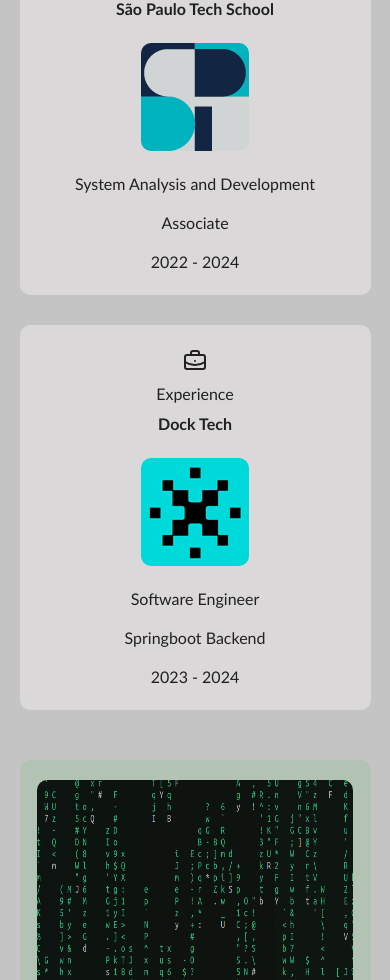
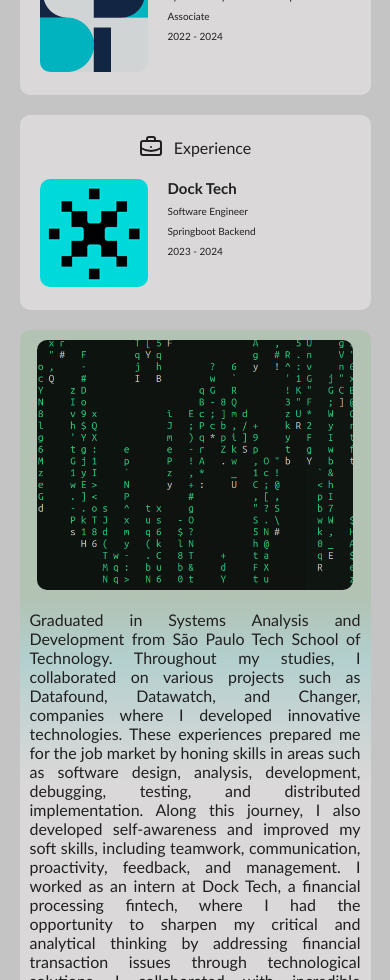
Before and after one commit to matheu5leone/portfolio, a Next.js app: page /portfolio/ in a window 390 px wide. Shown: the part 1020-2000 px from the top of the page. Built offline with nearby package versions, Linux system fonts and the light colour scheme.

Commit message:
responsivity improvement

```diff
--- a/src/components/journey/Journey.tsx
+++ b/src/components/journey/Journey.tsx
@@ -1,7 +1,7 @@
 import style from '@/components/journey/journey.module.css'
 import Image from 'next/image'
 import LanguageToken from '../../util/intl/Languages'
-import { BriefcaseBusiness, GraduationCap, BookOpenCheck  } from 'lucide-react'
+import { BriefcaseBusiness, GraduationCap, BookOpenCheck } from 'lucide-react'
 import { handleMouseMove, handleMouseLeave } from "@/util/mouseHandlers"
 
 interface JourneyProps {
@@ -18,12 +18,12 @@
                 <h1>{languageToken.getJourney()}</h1>
                 <BookOpenCheck />
             </span>
-            <div className={style.containerSptechAndDock}>
+
+            <div className={style.gridContainer}>
                 <div className={style.graduation} {...(isAnimated ? { onMouseMove: handleMouseMove(4), onMouseLeave: handleMouseLeave } : {})}>
                     <div className={style.iconAndModule}>
                         <GraduationCap />
                         <p>{languageToken.getTitleGraduation()}</p>
-                        <h1 className={style.title}>São Paulo Tech School</h1>
                     </div>
                     <div className={style.imageAndText}>
                         <a href="https://www.sptech.school/" target="_blank" rel="noopener noreferrer">
@@ -35,6 +35,7 @@
                                 height={108}
                             /></a>
                         <div className={style.spans}>
+                            <h1 className={style.title}>São Paulo Tech School</h1>
                             <span>{languageToken.getCourse()}</span>
                             <span>{languageToken.getDegree()}</span>
                             <span>2022 - 2024</span>
@@ -45,7 +46,6 @@
                     <div className={style.iconAndModule}>
                         <BriefcaseBusiness />
                         <p>{languageToken.getTitleExperience()}</p>
-                        <h1 className={style.title}>Dock Tech</h1>
                     </div>
                     <div className={style.imageAndText}>
                         <a href="https://dock.tech/" target="_blank" rel="noopener noreferrer">
@@ -57,10 +57,10 @@
                                 height={108}
                             /></a>
                         <div className={style.spans}>
+                            <h1 className={style.title}>Dock Tech</h1>
                             <span>{languageToken.getDockRole()}</span>
                             <span>{languageToken.getDockFunction()}</span>
                             <span>2023 - 2024</span>
-                        </div>
                         </div>
                     </div>
                 </div>
@@ -78,6 +78,7 @@
                     <span className={style.resumeText}><p>{languageToken.getResume()}</p></span>
                 </div>
             </div>
+        </div>
     )
 }
 
--- a/src/components/journey/journey.module.css
+++ b/src/components/journey/journey.module.css
@@ -2,11 +2,13 @@
     display: flex;
     align-items: center;
     flex-direction: column;
-    height: 72vh;
+    height: auto;
+    width: auto;
     z-index: 1;
     gap: 40px;
 }
-.spanTitle{
+
+.spanTitle {
     display: flex;
     justify-content: center;
     align-items: center;
@@ -14,209 +16,200 @@
     gap: 10px;
 }
 
-.containerSptechAndDock {
-    display: flex;
-    justify-content: space-evenly;
-    width: 80vw;
-    height: 30vh;
+.gridContainer {
+    display: grid;
+    justify-content: center;
+    grid-template-columns: repeat(2, 1fr);
+    /* 2 columns with equal width */
+    grid-template-rows: auto auto;
+    /* Automatically sized rows */
+    gap: 30px;
+    /* Space between grid items */
+    width: 90%;
+    max-width: 1400px;
 }
 
 .graduation,
-.experience {
+.experience,
+.resume {
     display: flex;
-    flex-direction: column;
-    align-items: center;
-    justify-content: space-evenly;
-    width: 600px;
-    height: 250px;
     background-color: var(--cards);
     border-radius: 10px;
-    transition: transform 0.1s ease-out, box-shadow 0.2s ease-out;
+    text-align: center;
 }
 
-.imageAndText {
-    display: flex;
+.graduation {
+    grid-column: 1;
+    /* First column */
+    grid-row: 1;
+    /* First row */
+    flex-direction: column;
+    padding: 20px;
 }
 
-.title {
-    padding-left: 40px;
-}
-
-.spans {
-    display: flex;
-    width: 350px;
+.experience {
+    grid-column: 2;
+    /* Second column */
+    grid-row: 1;
+    /* First row */
     flex-direction: column;
-    gap: 20px;
-    padding-left: 50px;
-    font-size: 20px;
+    padding: 20px;
 }
 
 .iconAndModule {
     width: 100%;
     display: flex;
     align-items: center;
-    padding-left: 90px;
     gap: 11px;
+    justify-content: center;
+    padding-bottom: 20px;
+}
+
+.imageAndText {
+    display: flex;
+
 }
 
 .image {
     border-radius: 10px;
     transition: 0.2s ease;
+    margin-left: 20px;
 }
 
 .image:hover {
     box-shadow: 0 0 15px rgba(125, 251, 255, 0.837);
 }
 
+.spans {
+    display: flex;
+    flex-direction: column;
+    align-items: flex-start;
+    padding-left: 20px;
+    gap: 8px;
+    text-wrap: nowrap;
+}
+
 .resume {
-    background-color: var(--cards);
-    border-radius: 10px;
-    display: flex;
-    justify-content: space-between;
-    align-items: center;
-    width: 69%;
-    height: auto;
-    z-index: 1;
-    transition: transform 0.1s ease-out, box-shadow 0.2s ease-out;
-    transform-style: preserve-3d;
-    overflow: hidden;
+    grid-column: 1 / span 2;
+    /* Spans both columns */
+    grid-row: 2;
+    /* Second row */
+
 }
+
 .resumeImg {
     width: 30%;
     display: flex;
     justify-content: flex-start;
     align-items: center;
-    background-color: rgba(74,141,91,0.281);
+    background-color: rgba(74, 141, 91, 0.281);
     height: stretch;
+    border-radius: 10px 0px 0px 10px;
 }
+
+.cmatrix {
+    opacity: 1;
+    width: stretch;
+    border-radius: 10px 0px 0px 10px;
+}
+
 .resumeText {
     width: 70%;
-    height: 100%;
+    padding: 10px;
     display: flex;
-    justify-content: center;
     align-items: center;
     transition: all 1.5s ease;
     position: relative;
     text-align: justify;
-    background: linear-gradient(90deg, rgba(74,141,91,0.281) 0%, rgba(40, 180, 173, 0.219) 10%, rgba(40, 180, 173, 0.100) 20%, rgba(12,0,255,0) 30%);
-}
-.resumeText:before {
-    content: "";
-    position: absolute;
-    top: 0;
-    left: 0;
-    width: 100%;
-    height: 100%;
-    transition: opacity 1.5s ease;
-    opacity: 0;
-    background: linear-gradient(90deg, rgba(74, 141, 91, 0.281) 0%, rgba(40, 180, 173, 0.219) 20%, rgba(40, 180, 173, 0.100) 30%, rgba(12,0,255,0) 50%);
-}
-.resumeText:hover::before {
-    background: linear-gradient(90deg, rgba(74,141,91,0.281) 0%, rgba(40, 180, 173, 0.219) 30%, rgba(40, 180, 173, 0.100) 50%, rgba(12,0,255,0) 100%);
-    opacity: 0.5;
-}
-.resumeText p {
-    font-size: 16px;
-    padding: 15px;
-}
-.cmatrix{
-    opacity: 1;
-    width: 100%;
-    border-radius: 10px 0px 0px 10px;
-}
-body.dark-theme .cmatrix {
-    opacity: 0.4; /* Opacidade no tema escuro */
+    background: linear-gradient(90deg, rgba(74, 141, 91, 0.281) 0%, rgba(40, 180, 173, 0.219) 10%, rgba(40, 180, 173, 0.100) 20%, rgba(12, 0, 255, 0) 30%);
 }
 
-@media (max-width: 1600px) {
-    .container{
-        height: 800px;
+@media (max-width: 1175px) {
+    .resume {
+        flex-direction: column;
+        justify-content: center;
+        align-items: center;
+        width: auto;
+        border-radius: 10px;
     }
-    .containerSptechAndDock{
-        flex-direction: column;
-        align-items: center;
+
+    .resumeImg {
         justify-content: center;
-        gap: 20px;
-        padding-bottom: 20px;
+        width: 100%;
+        border-radius: 10px 10px 0px 0px;
     }
-    .resume{
-        width: 80%;
-        height: auto;
+
+    .cmatrix {
+        border-radius: 10px 10px 0px 0px;
+        object-fit: cover;
     }
-    .resumeText:before, .resumeText:hover::before {
-        opacity: 0;
-    }
-    .resumeImg{
-        justify-content: center;
-    }
-    .cmatrix{
-        border-radius: 10px;
-        display: flex;
-        align-items: center;
-        justify-content: center;
-        width: 90%;
 
+    .resumeText {
+        width: auto;
+        background: linear-gradient(180deg, rgba(74, 141, 91, 0.281) 0%, rgba(40, 180, 173, 0.219) 10%, rgba(40, 180, 173, 0.100) 20%, rgba(12, 0, 255, 0) 30%);
     }
 }
 
 @media (max-width: 1000px) {
-    .imageAndText, .containerSptechAndDock, .spans, .iconAndModule, .resume {
-        flex-direction: column;
-        align-items: center;
-        justify-content: center;
+    .gridContainer {
+        grid-template-columns: 100%;
+        /* Uma única coluna */
+        grid-template-rows: auto auto auto;
+        /* Três linhas */
     }
-    .imageAndText{
-        gap: 20px;
+
+    .graduation {
+        grid-column: 1;
+        /* Ajustar ao layout de uma coluna */
+        grid-row: 1;
     }
-    .title, .iconAndModule, .spans {
-        padding: 0px;
-        font-size: 16px;
+
+    .experience {
+        grid-column: 1;
+        /* Ajustar ao layout de uma coluna */
+        grid-row: 2;
     }
-    .container {
-        display: flex;
-        align-items: center;
-        width: 100%;
-        height: 1640px;
-        gap: 30px;
-    }
-    .containerSptechAndDock {
-        width: 100%;
-        height: 800px;
-        gap: 30px;
-    }
-    .image{
-        width: auto;
-        height: auto;
-    }
-    .graduation{
-        box-shadow: 0px -30px 30px -40px rgba(0, 194, 253, 0.3);
-    }
-    .graduation,
-    .experience {
-        width: 90%;
-        height: 400px;
-    }
-    .resume{
-        width: 90%;
-        height: 1000px;
 
-    }
-    .resumeImg{
-        width: 100%;
-    }
-    .resumeText{
-        width: 100%;
-        background: linear-gradient(180deg, rgba(74, 141, 91, 0.281) 0%, rgba(40, 180, 173, 0.219) 20%, rgba(40, 180, 173, 0.100) 30%, rgba(12,0,255,0) 50%);
+    .resume {
+        grid-column: 1;
+        /* Ocupar toda a largura da coluna */
+        grid-row: 3;
     }
 }
 
-@media (max-width: 500px) {
-    .resume{
+@media (max-width: 480px) {
+    .container {
+        gap: 20px;
+    }
+    .gridContainer {
+        grid-template-rows: auto auto auto;
+    }
+    .image {
+        margin: 0;
+        border-radius: 10px;
+    }
+    .cmatrix{
         width: 90%;
-        height: 1100px;
-        min-width: 290px;
+        padding: 10px;
+        border-radius: 20px;
     }
-    .container{
-        height: 1900px;
+
+    .gridContainer {
+        gap: 20px;
+    }
+
+    .spans {
+        font-size: 14px;
+    }
+
+    .resumeText {
+        height: auto;
+    }
+
+}
+
+@media (max-width: 400px) {
+    .spans {
+        font-size: 10px;
     }
 }
```
Lines whose indentation alone changed are shown as unchanged.
